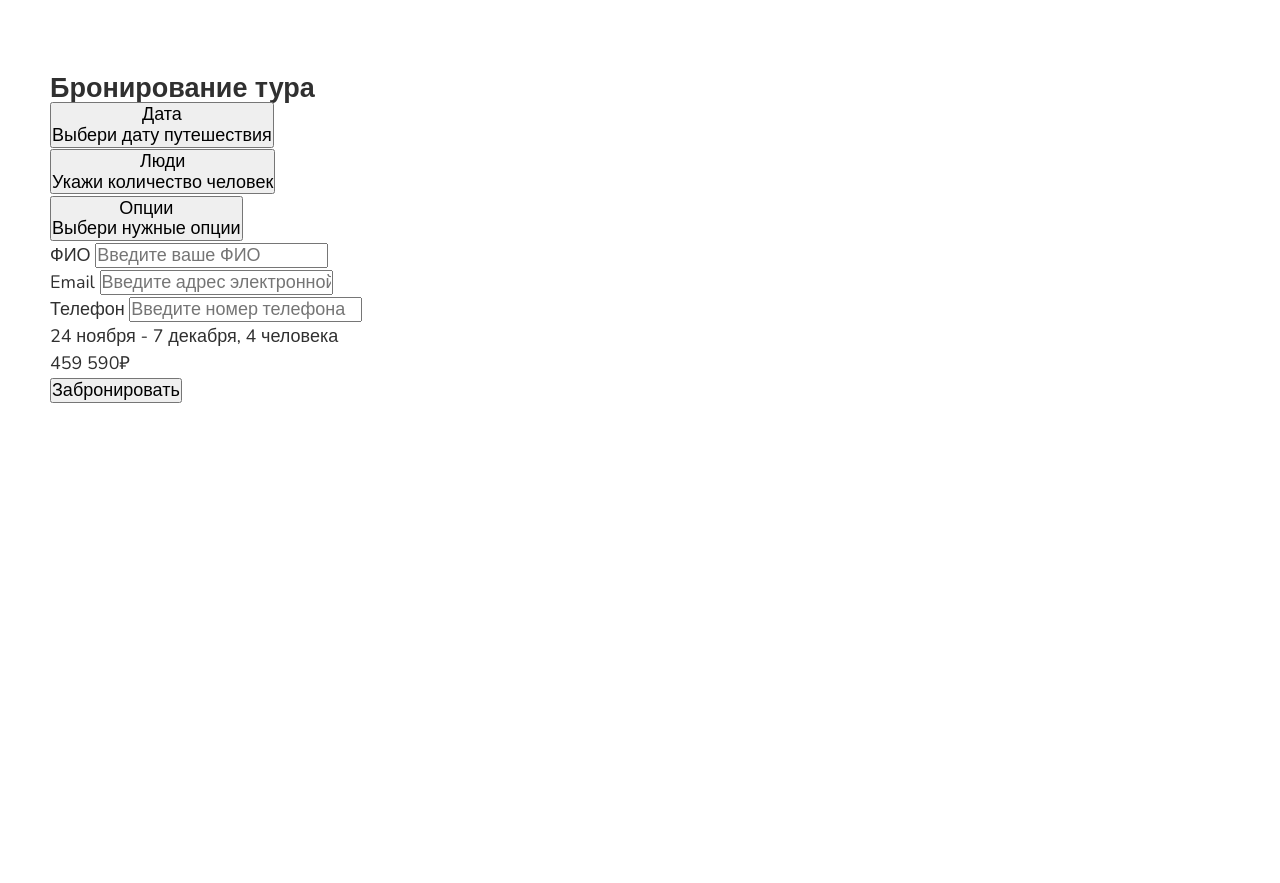
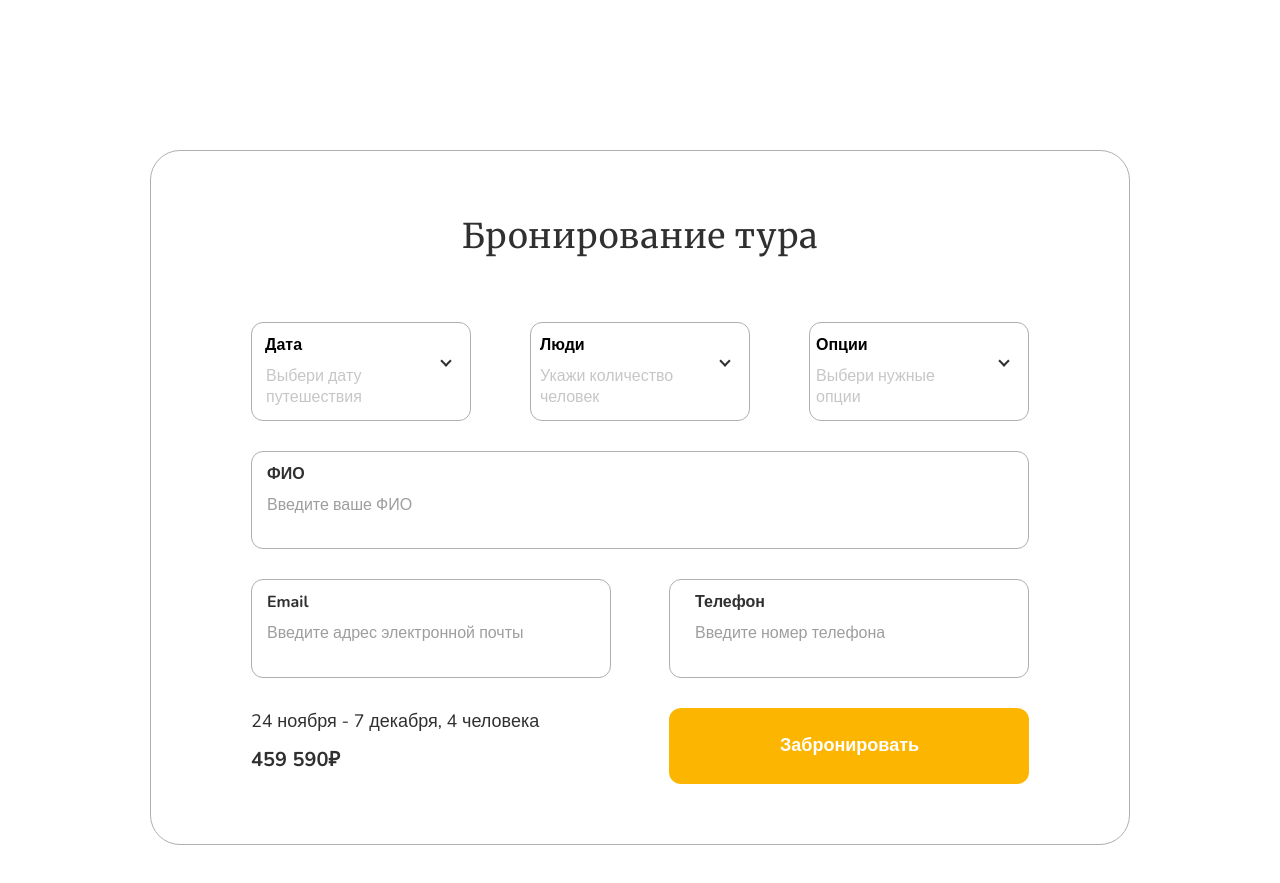
Before and after one commit to DmitriiPro/Indonesia, a website: page src/index.html in a window 1280 px wide. Shown: the part 6149-7032 px from the top of the page. Before the commit the page ends 6553 px from the top, so only its background shows below. Drawn offline with nearby package versions, Linux system fonts and the light colour scheme; files that its build step writes are made by us from their sources; files whose address does not match are found by name.

Commit message:
сверстал блок booking и прописал стили

```diff
--- a/src/index.html
+++ b/src/index.html
@@ -547,47 +547,61 @@
       <div class="container">
         <div class="booking__wrapper">
 
-          <form action="" class="booking__form" method="post">
+          <form class="booking__form" method="post">
 
             <h2 class="booking__title">Бронирование тура</h2>
 
-            <fieldset class="booking__form-container"> <!--контейнер для fieldset-->
+            <fieldset class="booking__container-one"> <!--контейнер для дата люди опции-->
 
               <fieldset class="booking__version booking__date"> <!--дата-->
                 <button class="booking__button booking__date-btn">
-                  <span class="booking__date-span booking__date-span-one">Дата</span>
-                  <p class="booking__date-text booking__date-text-one">Выбери дату путешествия</p>
+                  <span class="booking__span booking__date-span">Дата</span>
+                  <span class="booking__text booking__date-text">Выбери дату путешествия</span>
                 </button>
               </fieldset> <!--дата-->
 
               <fieldset class="booking__version booking__people"> <!--люди-->
-                <button class="booking__button booking__date-btn">
-                  <span class="booking__date-span booking__date-span-one">Люди</span>
-                  <p class="booking__date-text booking__date-text-one">Укажи количество человек</p>
+                <button class="booking__button booking__people-btn">
+                  <span class="booking__span booking__peolpe-span">Люди</span>
+                  <span class="booking__text booking__peolpe-text">Укажи количество человек</span>
                 </button>
               </fieldset> <!--люди-->
 
               <fieldset class="booking__version booking__options"> <!--опции-->
-                <button class="booking__button booking__date-btn">
-                  <span class="booking__date-span booking__date-span-one">Опции</span>
-                  <p class="booking__date-text booking__date-text-one">Выбери нужные опции</p>
+                <button class="booking__button booking__options-btn">
+                  <span class="booking__span booking__options-span">Опции</span>
+                  <span class="booking__text booking__options-text">Выбери нужные опции</span>
                 </button>
               </fieldset> <!--опции-->
 
+            </fieldset> <!--контейнер для дата люди опции-->
+
               <fieldset class="booking__block-name"> <!--ФИО-->
+                <div class="booking__name-wrap">
                   <label class="booking__label booking__name-label" for="fio">ФИО</label>
                   <input class="booking__input booking__name-input" type="text" id="fio" name="name" placeholder="Введите ваше ФИО">
+                </div>
               </fieldset> <!--ФИО-->
 
-              <fieldset class="booking__block-mail"> <!--почта-->
+              <fieldset class="booking__container-two"> <!--контейнер для почты и телефона-->
+
+                <fieldset class="booking__block-mn booking__block-mail"> <!--почта-->
+                  <div class="booking__mail-wrap">
                     <label class="booking__label booking__mail-label" for="conv">Email</label>
                     <input type="email" class="booking__input booking__mail-input" id="conv" name="email" placeholder="Введите адрес электронной почты">
+                  </div>
                 </fieldset> <!--почта-->
 
-              <fieldset class="booking__block-number"> <!--телефон-->
+                <fieldset class="booking__block-mn booking__block-number"> <!--телефон-->
+                  <div class="booking__number-wrap">
                     <label class="booking__label booking__phone-label" for="tel1">Телефон</label>
                     <input class="booking__input booking__phone-input" type="tel" id="tel1" name="phone" placeholder="Введите номер телефона">
+                  </div>
                 </fieldset> <!--телефон-->
+
+            </fieldset> <!--контейнер для почты и телефона-->
+
+            <div class="booking__container-three"> <!--контейнер для кнопки и выводы цены-->
 
               <div class="booking__block-price"> <!--цена-->
                 <p class="booking__price-month">24 ноября - 7 декабря, 4 человека</p>
@@ -598,7 +612,7 @@
                 <button class="booking__form-btn">Забронировать</button>
               </div> <!--кнопка-->
 
-            </fieldset> <!--контейнер для fieldset-->
+            </div> <!--контейнер для кнопки и выводы цены-->
 
           </form>
 
--- a/src/scss/components/_booking.scss
+++ b/src/scss/components/_booking.scss
@@ -0,0 +1,213 @@
+.booking {
+	padding: 75px 0 75px 0;
+
+	&__wrapper {
+
+	}
+
+	&__form {
+		border: 1px solid $disabled;
+		border-radius: 30px;
+		padding: 60px 100px;
+		max-width: 980px;
+		margin: 0 auto;
+	}
+
+	&__title {
+		font-family: 'Merriweather';
+		font-style: normal;
+		font-weight: 400;
+		font-size: 34px;
+		line-height: 150%;
+		text-align: center;
+		letter-spacing: 0.02em;
+		margin-bottom: 60px;
+	}
+
+	&__container-one {
+		display: flex;
+		justify-content: space-between;
+		margin-bottom: 30px;
+	}
+
+	&__container-two {
+		display: flex;
+		justify-content: space-between;
+		margin-bottom: 30px;
+	}
+
+	&__container-three {
+		display: flex;
+		justify-content: space-between;
+	}
+
+	&__version {
+		width: 220px;
+		border: 1px solid $disabled;
+		border-radius: 12px;
+		padding: 12px 16px 12px 6px;
+		background: rgba(255, 255, 255, 0.72);
+		position: relative;
+	}
+
+	&__button {
+		border: transparent;
+		background: transparent;
+		// position: relative;
+
+		&:after {
+			content: '';
+			border-bottom: 2px solid $black;
+			border-right: 2px solid $black;
+			width: 8px;
+			height: 8px;
+			transform: rotate(45deg);
+			position: absolute;
+			top: 34px;
+    		right: 20px;
+		}
+	}
+
+	&__span {
+		font-weight: 700;
+		font-size: 16px;
+		line-height: 130%;
+	}
+
+	&__date-span {
+		padding-left: 7px;
+	}
+
+	&__peolpe-span {
+		padding-left: 3px;
+	}
+
+	&__options-span {
+		padding-left: 0;
+	}
+
+	&__text {
+		font-weight: 300;
+		font-size: 16px;
+		line-height: 130%;
+		color: $disabled;
+		opacity: 0.7;
+		// max-width: 140px;
+		text-align: start;
+		padding-top: 10px;
+		padding-left: 8px;
+	}
+
+	&__peolpe-text {
+		padding-left: 3px;
+	}
+	&__options-text {
+		padding-left: 0;
+	}
+
+	&__button {
+		display: flex;
+		flex-direction: column;
+		width: 142px;
+	}
+
+	&__block-name {
+		background: rgba(255, 255, 255, 0.72);
+		border: 1px solid $disabled;
+		border-radius: 12px;
+		max-width: 780px;
+		padding: 12px 100px 33px 15px;
+		margin-bottom: 30px;
+	}
+
+	&__name-wrap {
+		display: flex;
+    	flex-direction: column;
+	}
+
+	&__label {
+		font-weight: 700;
+		font-size: 16px;
+		line-height: 130%;
+		margin-bottom: 10px;
+	}
+
+	&__input {
+		font-weight: 300;
+		font-size: 16px;
+		line-height: 130%;
+		color: $disabled;
+		opacity: 0.7;
+		background: rgba(255, 255, 255, 0.72);
+		border: transparent;
+	}
+
+	&__name-input {
+		max-width: 665px;
+	}
+
+	&__block-mn {
+		width: 360px;
+		background: rgba(255, 255, 255, 0.72);
+		border: 1px solid $disabled;
+		border-radius: 12px;
+	}
+
+	&__block-mail {
+		padding: 12px 78px 33px 15px;
+	}
+
+	&__block-number {
+		padding: 12px 97px 33px 25px;
+	}
+
+	&__mail-input {
+		width: 265px;
+	}
+
+	&__phone-input {
+		width: 235px;
+	}
+
+	&__mail-wrap {
+		display: flex;
+		flex-direction: column;
+	}
+
+	&__number-wrap {
+		display: flex;
+		flex-direction: column;
+	}
+
+	&__block-price {
+		width: 380px;
+	}
+
+	&__price-month {
+		font-weight: 300;
+		font-size: 18px;
+		line-height: 150%;
+		margin-bottom: 10px;
+	}
+
+	&__price-total {
+		font-weight: 700;
+		font-size: 20px;
+		line-height: 150%;
+	}
+
+	&__form-btn {
+		width: 360px;
+		height: 76px;
+		font-weight: 700;
+		font-size: 18px;
+		line-height: 150%;
+		color: $white;
+		display: block;
+		background: $orange;
+		border-radius: 12px;
+		border: none;
+		padding: 24px 112px 25px 111px;
+	}
+
+}
--- a/src/scss/components/_var.scss
+++ b/src/scss/components/_var.scss
@@ -1,6 +1,7 @@
 $orange: #FCB500;
 $grey: #C0C0C0;
 $focus: #C2900F;
+$disabled: #AFAFAF;
 // $primaryLight: #FF922E;
 // $primaryDark: #AEAAAA;
 
```
Also changed, not shown: dist/css/index.css, dist/index.html, 1 other file. Lines whose indentation alone changed are shown as unchanged.
